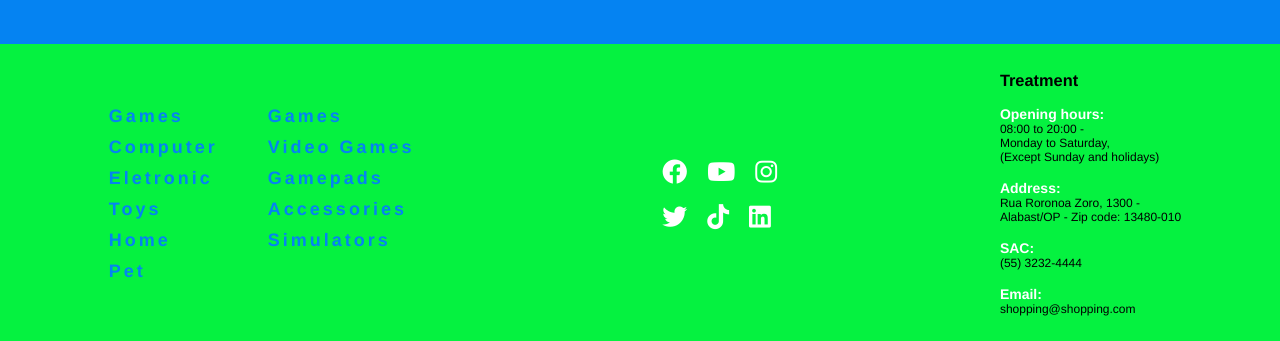
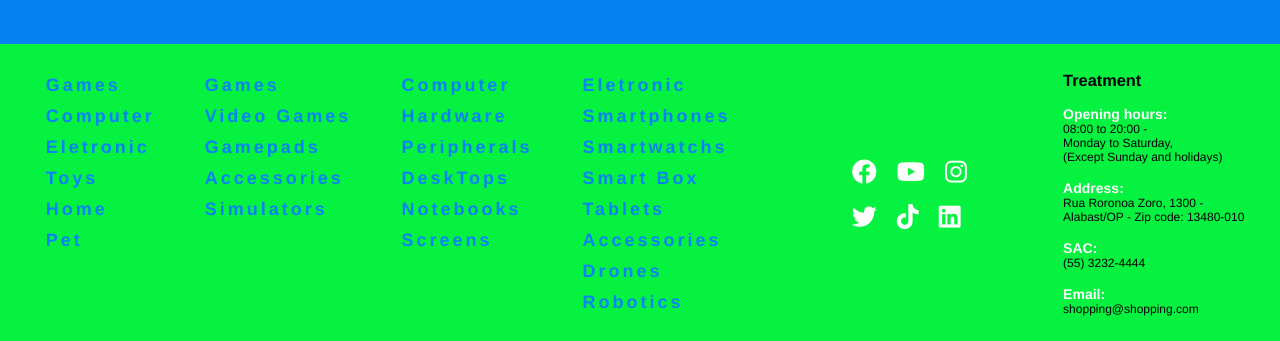
Before and after one commit to OscarYopan/marketplace-frontend-landing-page, a React (Vite) app: page / in a window 1280 px wide. Shown: the part 3154-3495 px from the top of the page. Built offline with nearby package versions, Linux system fonts and the light colour scheme.

Commit message:
Update Footer.jsx

```diff
--- a/src/components/Footer/Footer.jsx
+++ b/src/components/Footer/Footer.jsx
@@ -20,7 +20,27 @@ export const Footer = () => {
           <li>Gamepads</li>
           <li>Accessories</li>
           <li>Simulators</li>
-      </ul>
+        </ul>
+
+        <ul>
+          <li>Computer</li>
+          <li>Hardware</li>
+          <li>Peripherals</li>
+          <li>DeskTops</li>
+          <li>Notebooks</li>
+          <li>Screens</li>
+        </ul>
+
+        <ul>
+          <li>Eletronic</li>
+          <li>Smartphones</li>
+          <li>Smartwatchs</li>
+          <li>Smart Box</li>
+          <li>Tablets</li>
+          <li>Accessories</li>
+          <li>Drones</li>
+          <li>Robotics</li>
+        </ul>
       </div>
 
       <div className='socials'>
```
